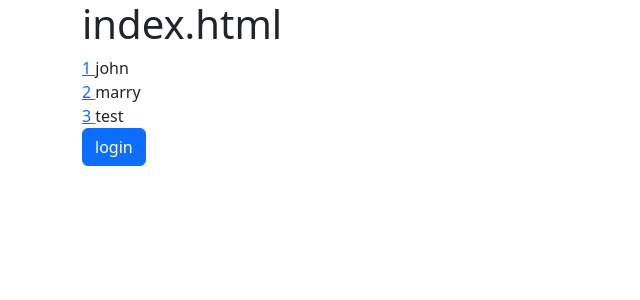
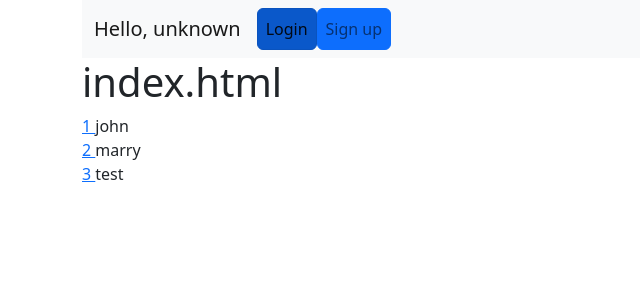
Before and after one commit to jhkim9028/pair-project3, a Django app: page /accounts/ in a window 1280 px wide. Shown: the top 300 px of the page, without its empty margins (0-640 px from the left). Run offline with Django 3.2, Linux system fonts and the light colour scheme; data comes from the database, SQL or seed files in the repository; both versions use the stored data as it was after the commit.

Commit message:
template/navbar

```diff
--- a/accounts/templates/accounts/index.html
+++ b/accounts/templates/accounts/index.html
@@ -9,10 +9,4 @@
     {{ us.username }}
     <br>
   {% endfor %}
-  <a href="{% url 'accounts:login' %}" class='btn btn-primary'>login</a>
-  {% if request.user.is_authenticated %}
-    <h1>hello,
-      {{ request.user }}</h1>
-    <a href="{% url 'accounts:logout' %}" class='btn btn-primary'>logout</a>
-    {%endif%}
-  {% endblock %}
+{% endblock %}
--- a/templates/base.html
+++ b/templates/base.html
@@ -15,6 +15,43 @@
 
   <body>
     <div class="container">
+      <nav class="navbar navbar-expand-lg bg-light">
+        <div class="container-fluid d-flex justify-content-between">
+          <div class="box">
+            {% if request.user.is_authenticated %}
+              <a class="navbar-brand" href="accounts:detail">
+                Hello,
+                {{ request.user }}</a>
+              <a href="{% url 'accounts:logout' %}" class='btn btn-primary'>logout</a>
+
+              {% comment %} reviews {% endcomment %}
+              <li class="nav-item">
+                <a class="nav-link btn btn-primary" href="#">review index</a>
+              </li>
+              <li class="nav-item">
+                <a class="nav-link btn btn-primary" href="#">review create</a>
+              </li>
+            {% else %}
+              <a href="" class="navbar-brand">Hello, unknown
+              </a>
+            </div>
+            <button class="navbar-toggler" type="button" data-bs-toggle="collapse" data-bs-target="#navbarSupportedContent" aria-controls="navbarSupportedContent" aria-expanded="false" aria-label="Toggle navigation">
+              <span class="navbar-toggler-icon"></span>
+            </button>
+            <div class="collapse navbar-collapse" id="navbarSupportedContent">
+              <ul class="navbar-nav me-auto mb-2 mb-lg-0">
+                <li class="nav-item">
+                  <a class="nav-link active btn btn-primary" aria-current="page" href="{% url 'accounts:login' %}">Login</a>
+                </li>
+                <li class="nav-item">
+                  <a class="nav-link btn btn-primary" href="{% url 'accounts:signup' %}">Sign up</a>
+                </li>
+
+              </ul>
+            </div>
+          {% endif %}
+        </div>
+      </nav>
       {% block content %}{% endblock %}
     </div>
   </body>
```
Also changed, not shown: db.sqlite3.
